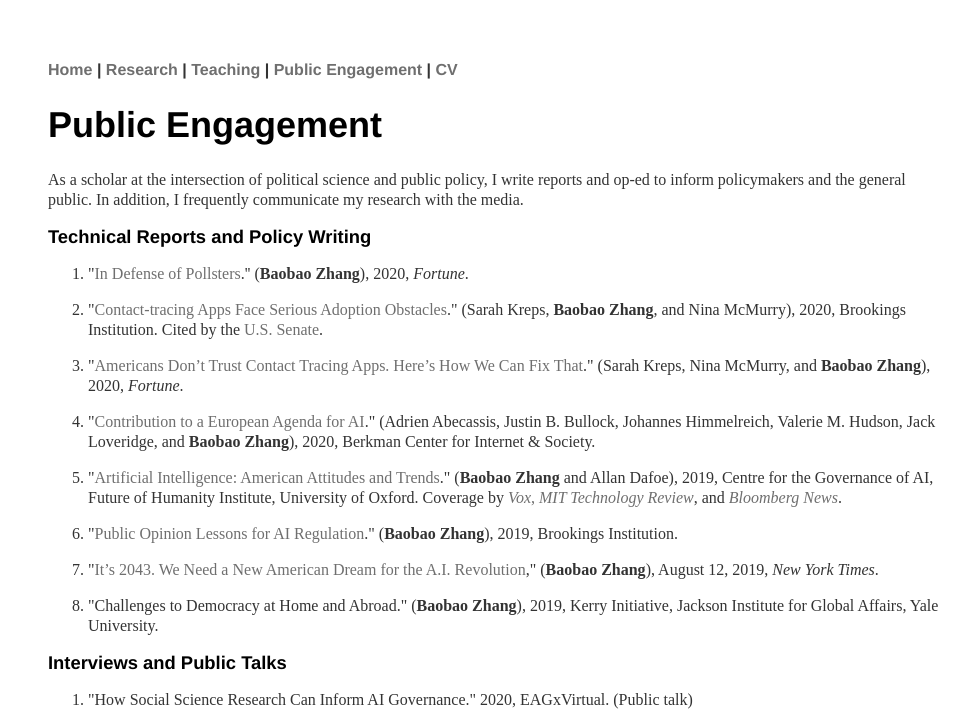
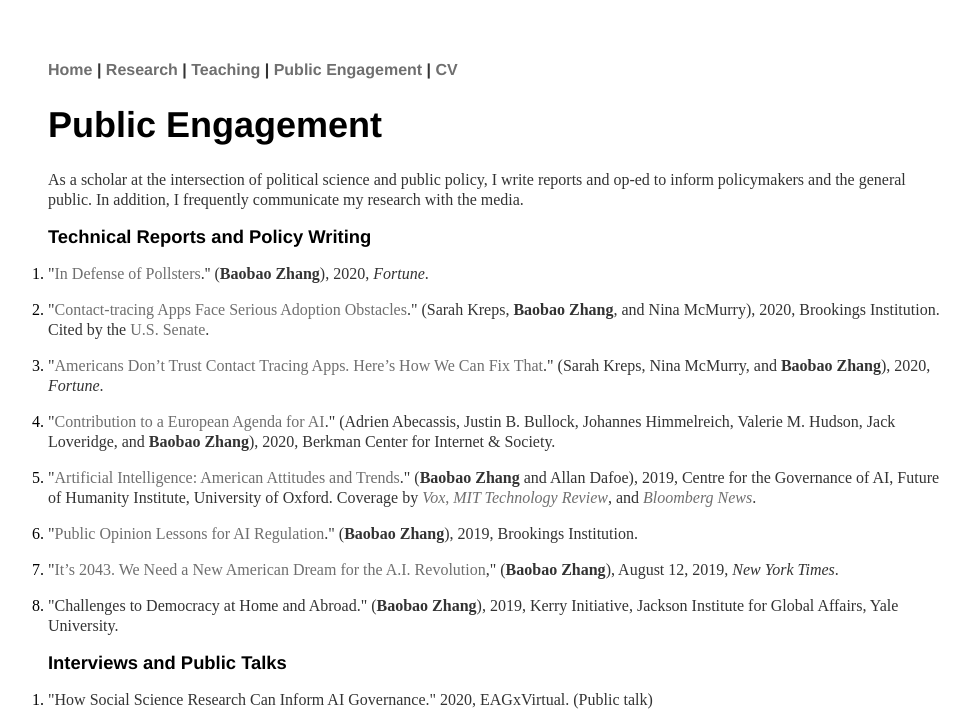
Before and after one commit to morganlivingston/baobaofzhang.github.io, a Jekyll site: the page built from public_engagement.html, in a window 1280 px wide. Shown: the top 726 px of the page, without its empty margins (144-1114 px from the left). Built offline with Jekyll 4.4.1, drawn with Linux system fonts in a browser that asks for light colours; grey boxes are pictures that could not be loaded.

Commit message:
Update main.css

```diff
--- a/css/main.css
+++ b/css/main.css
@@ -3,7 +3,9 @@
 a { text-decoration: none; color: #6F6F6F; }
 a:hover { text-decoration: underline; }
 
-p, ul, ol { font-size: 1em; line-height: 1.25em; color: #333; margin-left:0px;}
+p, ul { font-size: 1em; line-height: 1.25em; color: #333; }
+
+ol { padding: 0 }
 
 h1, h2, h3 { font-family: 'Helvetica', 'Arial', 'Sans-Serif'; }
 h1 { font-size: 2.25em;  }
```
